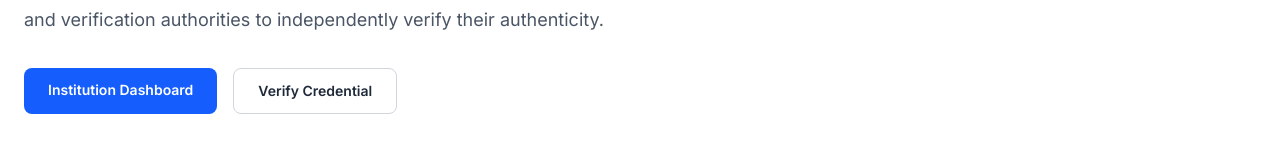
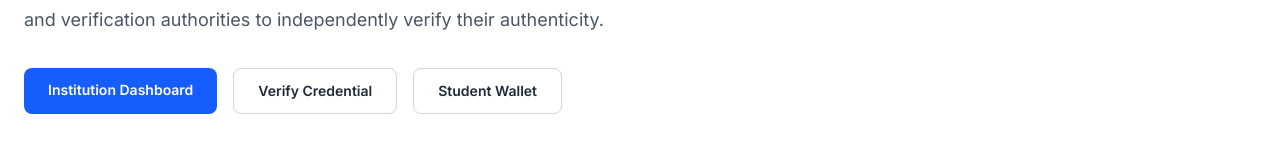
Before and after one commit to Pjdey28/credential-chain, a Next.js app: page / in a window 1280 px wide. Shown: the part 284-448 px from the top of the page. Built offline with nearby package versions, Linux system fonts and the light colour scheme.

Commit message:
Added wallet link and CSV parser test (already added advanced verification signals)

```diff
--- a/app/page.tsx
+++ b/app/page.tsx
@@ -36,6 +36,13 @@
                 className="rounded-lg border border-gray-300 bg-white px-6 py-3 text-sm font-semibold text-gray-800 transition hover:bg-gray-50"
               >
                 Verify Credential
+              </Link>
+
+              <Link
+                href="/wallet"
+                className="rounded-lg border border-gray-300 bg-white px-6 py-3 text-sm font-semibold text-gray-800 transition hover:bg-gray-50"
+              >
+                Student Wallet
               </Link>
             </div>
           </div>
```
Also changed, not shown: 1 other file (tests, documents, lock files or other folders).
